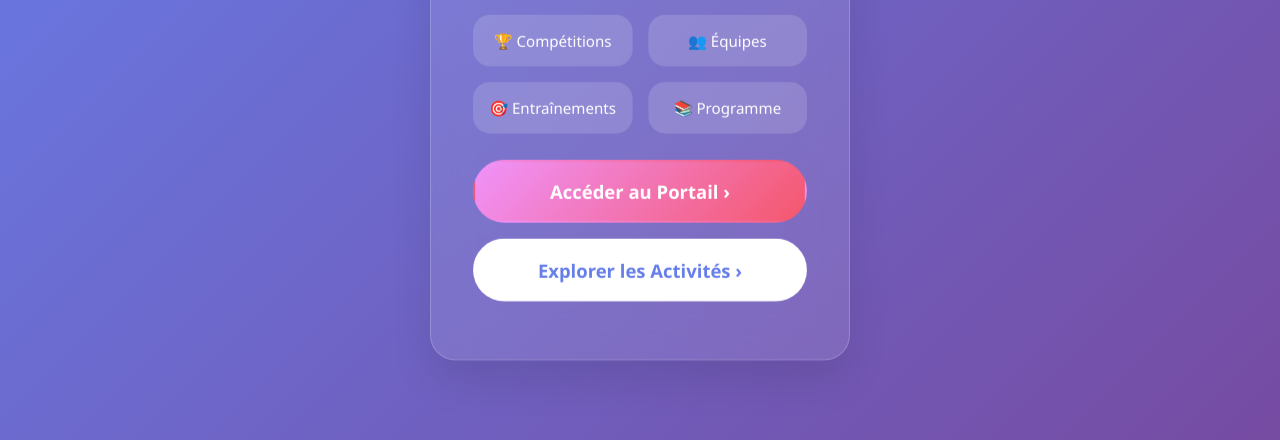
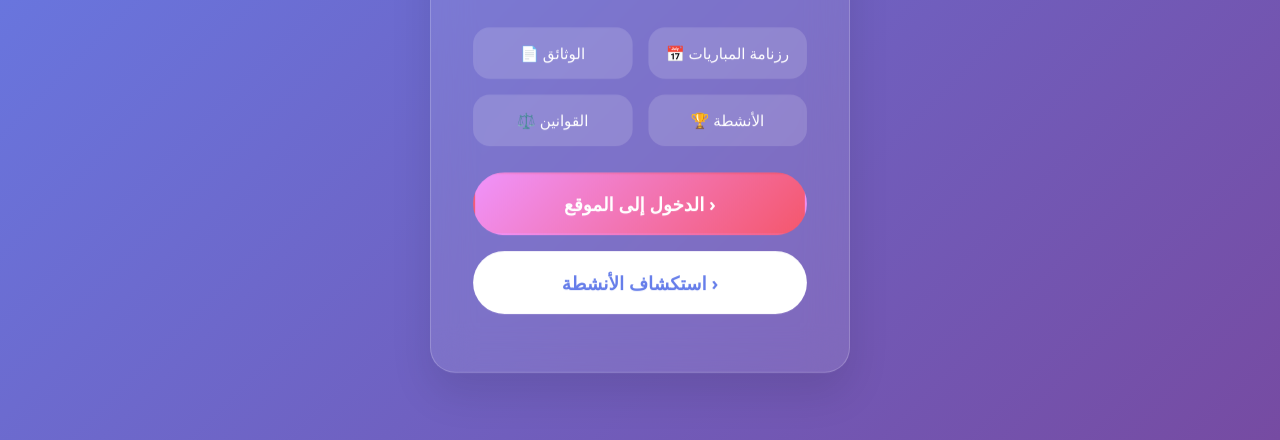
Before and after one commit to nejibhmani/sport-crjs, a plain HTML site: page index.html in a window 1280 px wide. Shown: the part 360-800 px from the top of the page. Drawn offline with Linux system fonts and the light colour scheme.

Commit message:
Update index.html

```diff
--- a/index.html
+++ b/index.html
@@ -116,21 +116,21 @@
     <div class="card pulse">
         <div class="logo">🏃‍♂️</div>
         <h1>Sport Scolaire CRJS</h1>
-        <p class="subtitle">الجمعية الرياضية المدرسية<br>Découvrez l'excellence sportive</p>
+        <p class="subtitle">الجمعية الرياضية المدرسية<br>تجدون في هذا الموقع كل ما يخص الجمعية الرياضية</p>
 
         <div class="features">
-            <div class="feature">🏆 Compétitions</div>
-            <div class="feature">👥 Équipes</div>
-            <div class="feature">🎯 Entraînements</div>
-            <div class="feature">📚 Programme</div>
+            <div class="feature">📄 الوثائق</div>
+            <div class="feature">📅 رزنامة المباريات</div>
+            <div class="feature">⚖️ القوانين</div>
+            <div class="feature">🏆 الأنشطة</div>
         </div>
 
         <a href="https://sites.google.com/view/sport-scolaire-crjs/accueil" class="btn btn-primary">
-            Accéder au Portail ›
+            الدخول إلى الموقع ›
         </a>
 
         <a href="#" class="btn">
-            Explorer les Activités ›
+            استكشاف الأنشطة ›
         </a>
     </div>
 </body>
```
